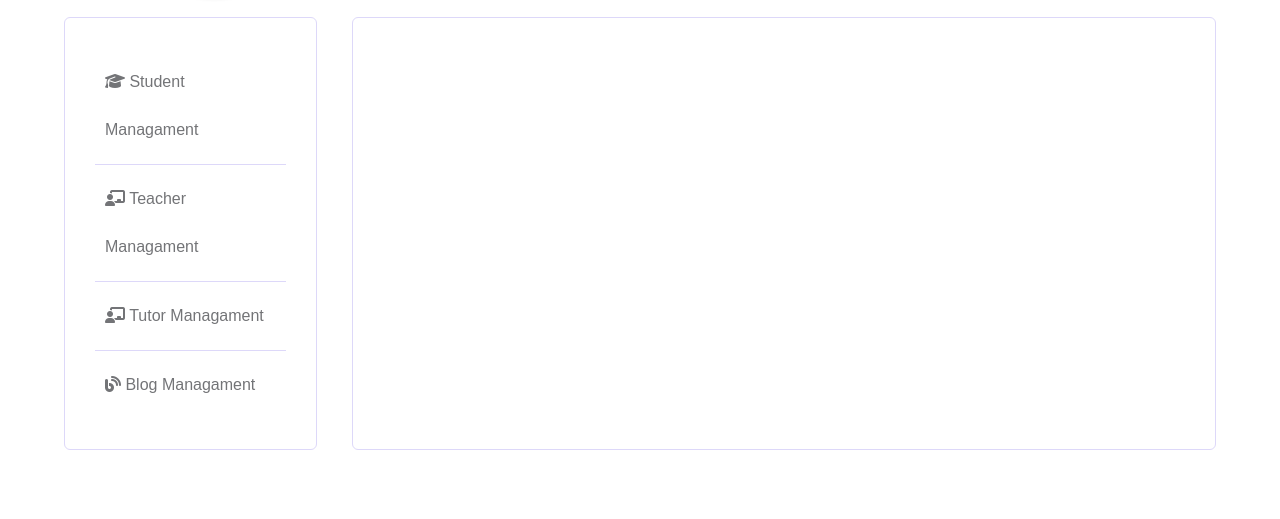
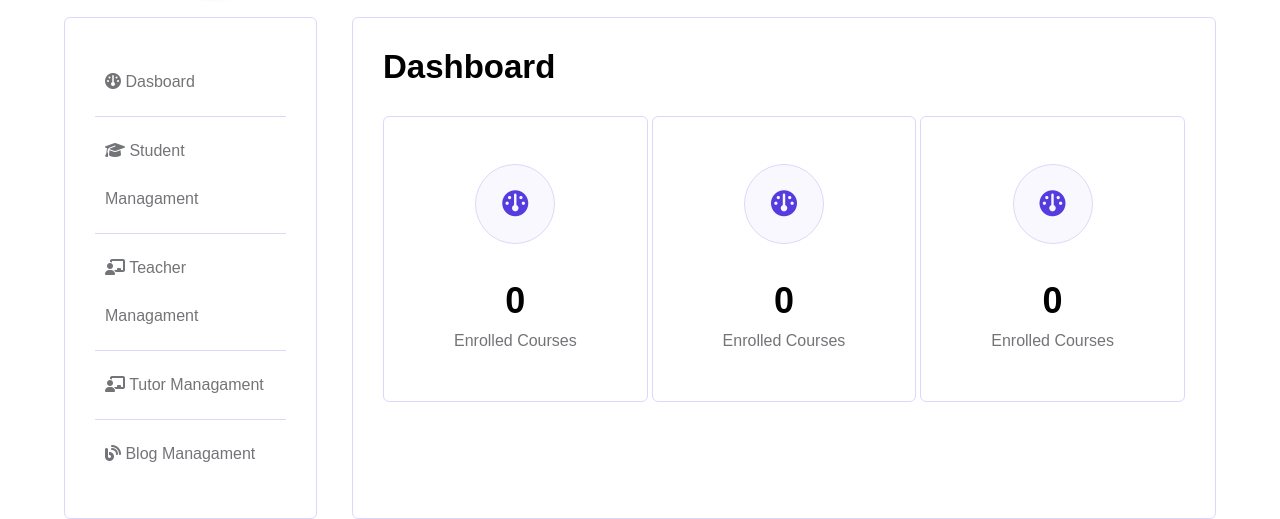
Before and after one commit to MAHIRHASANLI/code-smiths-front, a plain HTML site: page dashboard.html in a window 1280 px wide. Shown: the part 423-942 px from the top of the page. Before the commit the page ends 873 px from the top, so only its background shows below. Drawn offline with Linux system fonts and the light colour scheme.

Commit message:
dasboard bitdi

```diff
--- a/assets/css/dasboard.css
+++ b/assets/css/dasboard.css
@@ -102,6 +102,7 @@
 
 .sidebar-wrapper {
   margin-top: 60px;
+  margin-bottom: 60px;
   display: grid;
   gap: 3%;
   grid-template-columns: 22% 75%;
@@ -145,3 +146,65 @@
 .sidebar-item:last-child {
   border: none;
 }
+
+/* GRID */
+.dasboard-grid {
+  display: flex;
+  justify-content: space-between;
+  flex-wrap: wrap;
+}
+
+.dashboard-title {
+  font-weight: 700;
+  font-family: "Poppins", sans-serif;
+  font-size: 22px;
+  margin-bottom: 30px;
+}
+
+.dasboard-grid-item {
+  border-radius: 6px;
+  border: 1px solid #ddd8f9;
+  background: #fff;
+  text-align: center;
+  padding: 47px 70px;
+}
+
+.dasboard-grid-icon {
+  background: #f9f8ff;
+  height: 80px;
+  width: 80px;
+  border-radius: 50%;
+  justify-content: center;
+  margin: auto;
+  margin-bottom: 30px;
+  display: flex;
+  align-items: center;
+  justify-content: center;
+  border: 1px solid #ddd8f9;
+}
+
+.dasboard-grid-icon i {
+  color: #553cdf;
+  font-size: 26px;
+}
+
+.dashboard-grid-count span {
+  font-size: 36px;
+  font-style: normal;
+  font-weight: 600;
+  line-height: 54px;
+  margin-bottom: 0px;
+  font-family: "Poppins", sans-serif;
+}
+
+.dashboard-grid-secondary span {
+  margin-bottom: 0;
+  color: #737477;
+  text-align: center;
+  font-size: 16px;
+  font-style: normal;
+  font-family: "Poppins", sans-serif;
+
+  font-weight: 400;
+  line-height: 26px;
+}
--- a/dashboard.html
+++ b/dashboard.html
@@ -45,6 +45,8 @@
 
         <div class="sidebar-wrapper">
             <div class="sidebar">
+                <div class="sidebar-item"><a href=""><i class="fa-solid fa-gauge"></i> Dasboard</a>
+                </div>
                 <div class="sidebar-item"><a href=""><i class="fa-solid fa-graduation-cap"></i> Student Managament</a>
                 </div>
                 <div class="sidebar-item"><a href=""><i class="fa-solid fa-chalkboard-user"></i> Teacher Managament</a>
@@ -55,7 +57,29 @@
                 </div>
 
             </div>
-            <div class="sidebar-content"></div>
+            <div class="sidebar-content">
+                <div class="dashboard-title">
+                    <h2>Dashboard</h2>
+                </div>
+                <div class="dasboard-grid">
+                    <div class="dasboard-grid-item">
+                        <div class="dasboard-grid-icon"><i class="fa-solid fa-gauge"></i></div>
+                        <div class="dashboard-grid-count"><span>0</span></div>
+                        <div class="dashboard-grid-secondary"><span>Enrolled Courses</span></div>
+                    </div>
+                    <div class="dasboard-grid-item">
+                        <div class="dasboard-grid-icon"><i class="fa-solid fa-gauge"></i></div>
+                        <div class="dashboard-grid-count"><span>0</span></div>
+                        <div class="dashboard-grid-secondary"><span>Enrolled Courses</span></div>
+                    </div>
+                    <div class="dasboard-grid-item">
+                        <div class="dasboard-grid-icon"><i class="fa-solid fa-gauge"></i></div>
+                        <div class="dashboard-grid-count"><span>0</span></div>
+                        <div class="dashboard-grid-secondary"><span>Enrolled Courses</span></div>
+                    </div>
+
+                </div>
+            </div>
         </div>
     </section>
 
```
